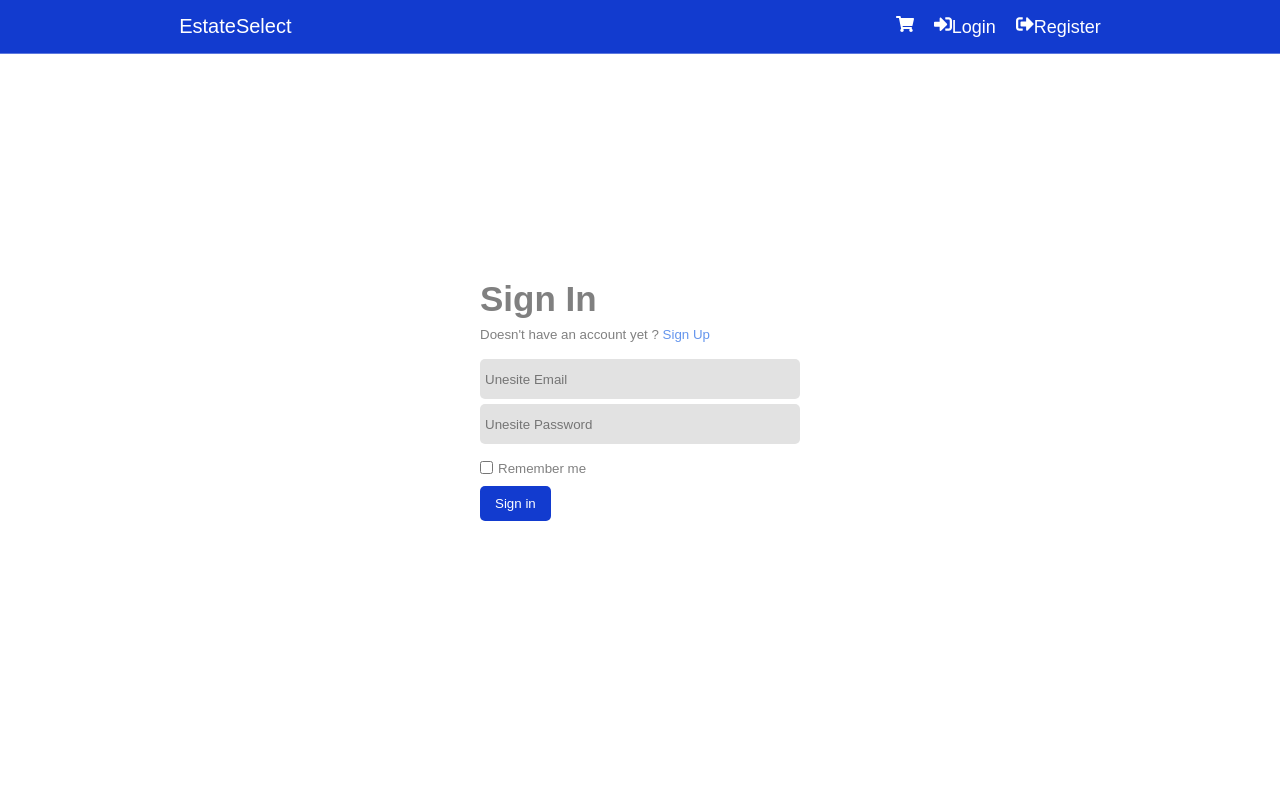
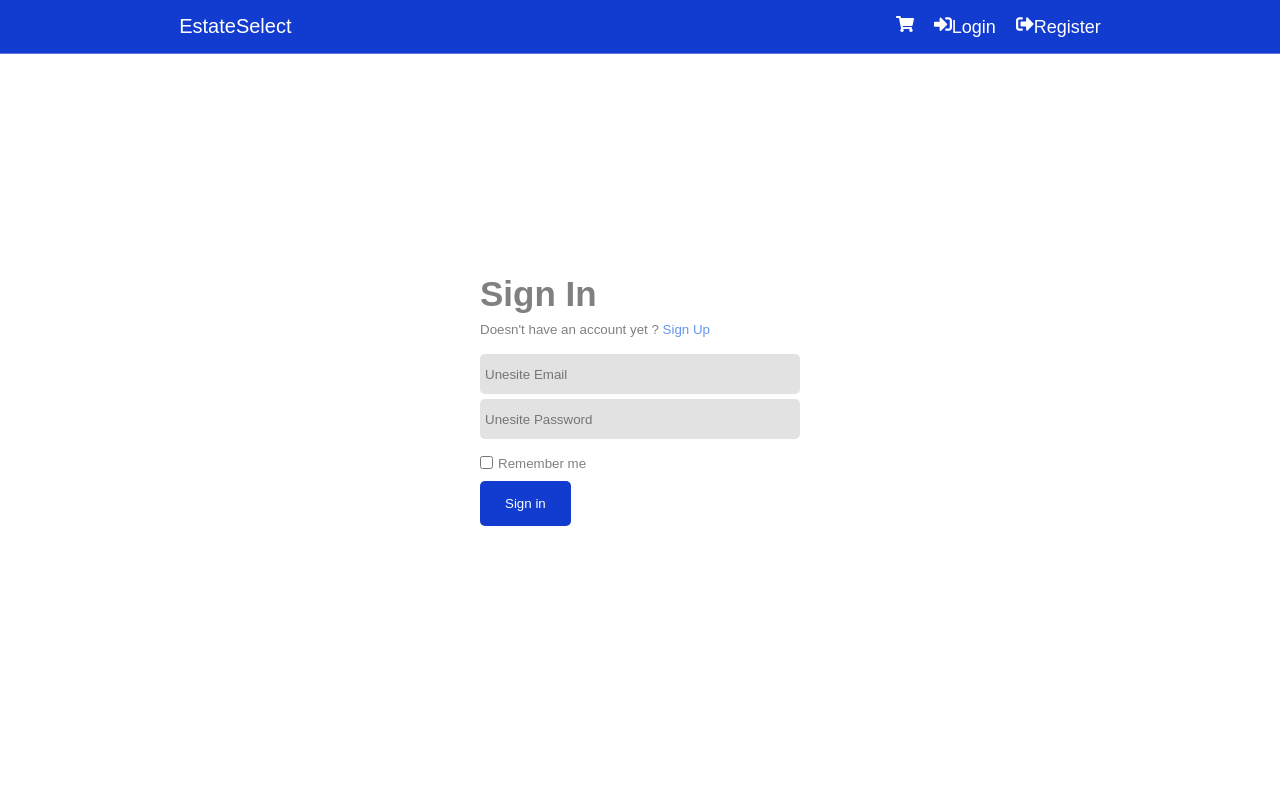
Before and after one commit to AmirCeljo/BookingApp, a React (Create React App) app: page /login in a window 1280 px wide. Shown: the top 800 px of the page. Built offline with nearby package versions, Linux system fonts and the light colour scheme.

Commit message:
button change

```diff
--- a/src/public/style.css
+++ b/src/public/style.css
@@ -55,7 +55,7 @@
   color:white;
   border:none;
   /* width:100%; */
-  padding: 10px 15px;
+  padding: 15px 25px;
   border-radius: 5px;
   cursor: pointer ;
 }
```
